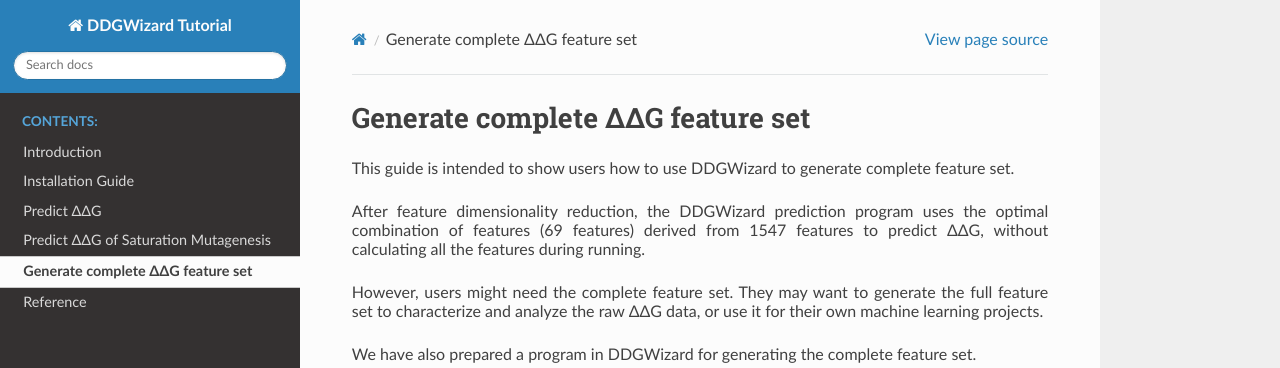
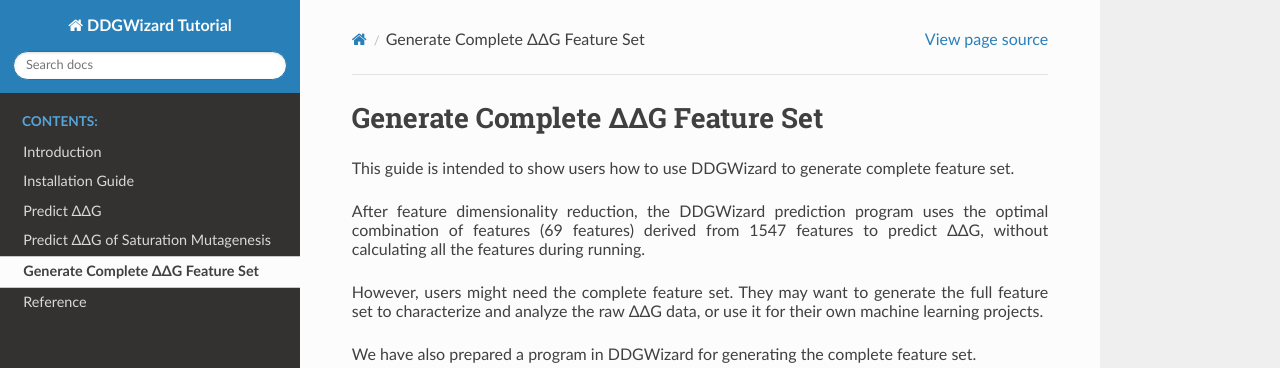
Before and after one commit to Mingkai14/DDGWizard, a Sphinx documentation site: the page built from Docs/Generate_features.rst, in a window 1280 px wide and 900 px high. Shown: the top 368 px of the window. Built offline with Sphinx 7.4.7 and the Read the Docs theme 2.0.0, drawn with Linux system fonts in a browser that asks for light colours.

```diff
--- a/Docs/Generate_features.rst
+++ b/Docs/Generate_features.rst
@@ -1,4 +1,4 @@
-.. _Generate complete ΔΔG feature set:
+.. _Generate Complete ΔΔG Feature Set:
 
 .. raw:: html
 
@@ -18,7 +18,7 @@
         }
     </style>
 
-Generate complete ΔΔG feature set
+Generate Complete ΔΔG Feature Set
 ==================================
 
 .. raw:: html
```
